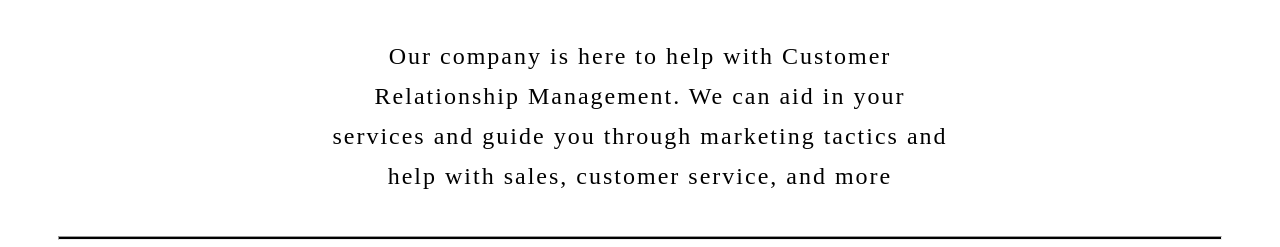
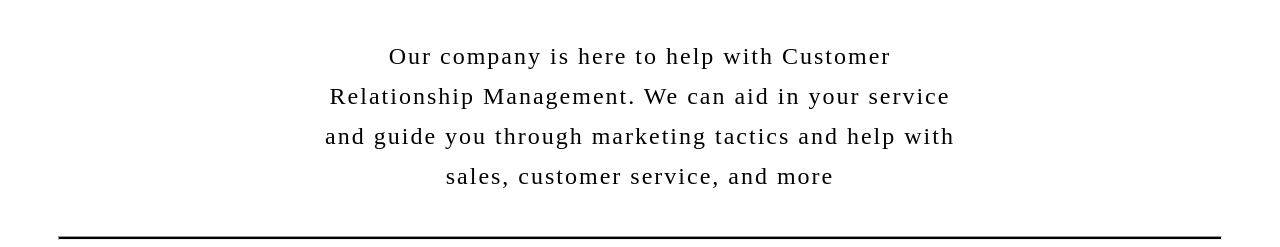
Before and after one commit to gtimoteo15/markited, a website: page index.html in a window 1280 px wide. Shown: the part 770-1017 px from the top of the page. Drawn offline with Linux system fonts and the light colour scheme.

```diff
--- a/index.html
+++ b/index.html
@@ -29,7 +29,7 @@
 <hr />
 <h1> WHAT IS MARK-IT-ED?</h1>
 <br>
-<p1> Our company is here to help with Customer Relationship Management. We can aid in your services and guide you through marketing tactics and help with sales, customer service, and more</p1>
+<p1> Our company is here to help with Customer Relationship Management. We can aid in your service and guide you through marketing tactics and help with sales, customer service, and more</p1>
 <br>
 <br>
 <br>
```
